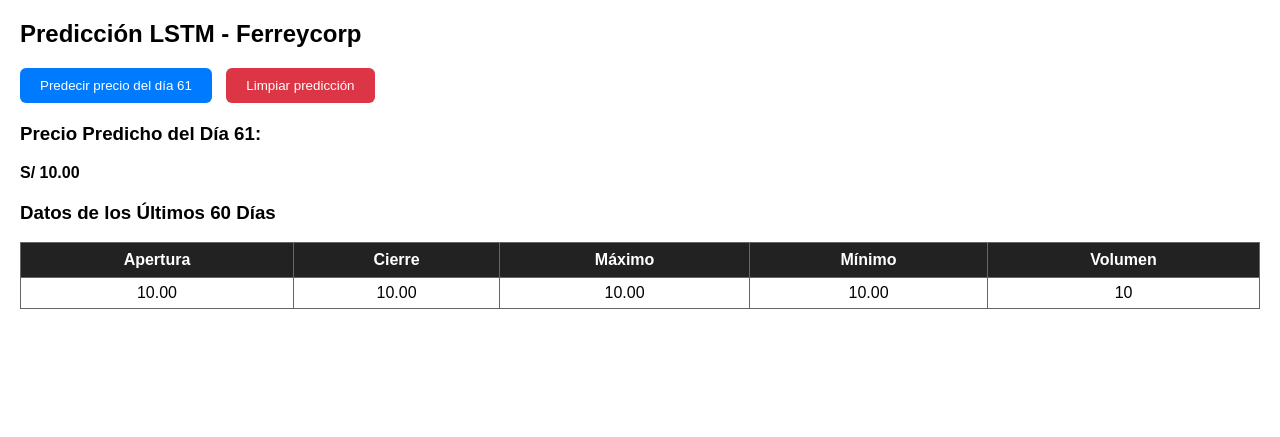
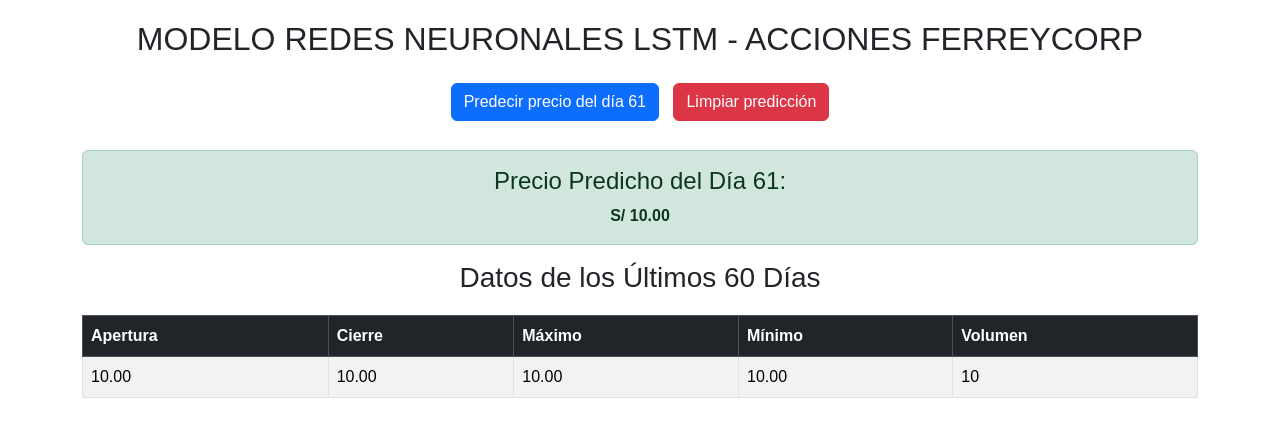
Before and after one commit to luisalbertovegamendoza/REDNEURONALPREDICCIONPRECIOSFERREYCORP, a Django app: template web/templates/prediccion.html in a window 1280 px wide. Shown: the top 437 px of the page. Run offline with Django 5.2, Linux system fonts and the light colour scheme; the template is opened without the code that fills it: most values are stand-ins (such as "Sample title", 1, 10 or a date in 2020); parts of the project's set-up code (start-up, migrations or seed data) failed here and were passed over.

Commit message:
Descripción breve de los cambios

```diff
--- a/web/templates/prediccion.html
+++ b/web/templates/prediccion.html
@@ -2,79 +2,60 @@
 <html lang="es">
   <head>
     <meta charset="UTF-8" />
+    <meta name="viewport" content="width=device-width, initial-scale=1.0" />
     <title>Predicción LSTM Ferreycorp</title>
+
+    <!-- Bootstrap CSS -->
+    <link
+      href="https://cdn.jsdelivr.net/npm/bootstrap@5.3.2/dist/css/bootstrap.min.css"
+      rel="stylesheet"
+    />
 
     <style>
       body {
         font-family: Arial, sans-serif;
-        margin: 20px;
+        margin-top: 20px;
       }
-      table {
-        width: 100%;
-        border-collapse: collapse;
-        margin-top: 15px;
-      }
-      table,
-      th,
-      td {
-        border: 1px solid #666;
-      }
-      th {
-        background: #222;
-        color: white;
-        padding: 8px;
-      }
-      td {
-        padding: 6px;
-        text-align: center;
-      }
-      button {
-        padding: 10px 20px;
-        background: #007bff;
-        color: white;
-        border: none;
-        cursor: pointer;
-        border-radius: 6px;
-        margin-right: 10px;
-      }
-      button:hover {
-        background: #0056b3;
-      }
+
       h2,
       h3 {
-        margin-top: 20px;
+        text-align: center;
+        margin-bottom: 20px;
       }
-      .btn-danger {
-        background: #dc3545;
-      }
-      .btn-danger:hover {
-        background: #a71d2a;
+
+      button {
+        margin: 5px;
       }
     </style>
   </head>
 
   <body>
-    <h2>Predicción LSTM - Ferreycorp</h2>
+    <div class="container">
+      <h2>MODELO REDES NEURONALES LSTM - ACCIONES FERREYCORP</h2>
 
-    <form method="POST">
+      <form method="POST" class="text-center mb-4">
         {% csrf_token %}
-      <button type="submit" name="btn_predecir">
+        <button type="submit" class="btn btn-primary" name="btn_predecir">
           Predecir precio del día 61
         </button>
-      <button type="submit" class="btn-danger" name="btn_limpiar">
+        <button type="submit" class="btn btn-danger" name="btn_limpiar">
           Limpiar predicción
         </button>
       </form>
 
       {% if resultado %}
-    <h3>Precio Predicho del Día 61:</h3>
-    <p><strong>S/ {{ resultado|floatformat:2 }}</strong></p>
+      <div class="alert alert-success text-center">
+        <h4>Precio Predicho del Día 61:</h4>
+        <strong>S/ {{ resultado|floatformat:2 }}</strong>
+      </div>
       {% endif %}
 
       <h3>Datos de los Últimos 60 Días</h3>
 
-    <table>
-      <thead>
+      <!-- Tabla responsive -->
+      <div class="table-responsive">
+        <table class="table table-bordered table-striped table-hover">
+          <thead class="table-dark">
             <tr>
               <th>Apertura</th>
               <th>Cierre</th>
@@ -83,7 +64,6 @@
               <th>Volumen</th>
             </tr>
           </thead>
-
           <tbody>
             {% for d in datos_60 %}
             <tr>
@@ -96,5 +76,10 @@
             {% endfor %}
           </tbody>
         </table>
+      </div>
+    </div>
+
+    <!-- Bootstrap JS -->
+    <script src="https://cdn.jsdelivr.net/npm/bootstrap@5.3.2/dist/js/bootstrap.bundle.min.js"></script>
   </body>
 </html>
```
Lines whose indentation alone changed are shown as unchanged.
